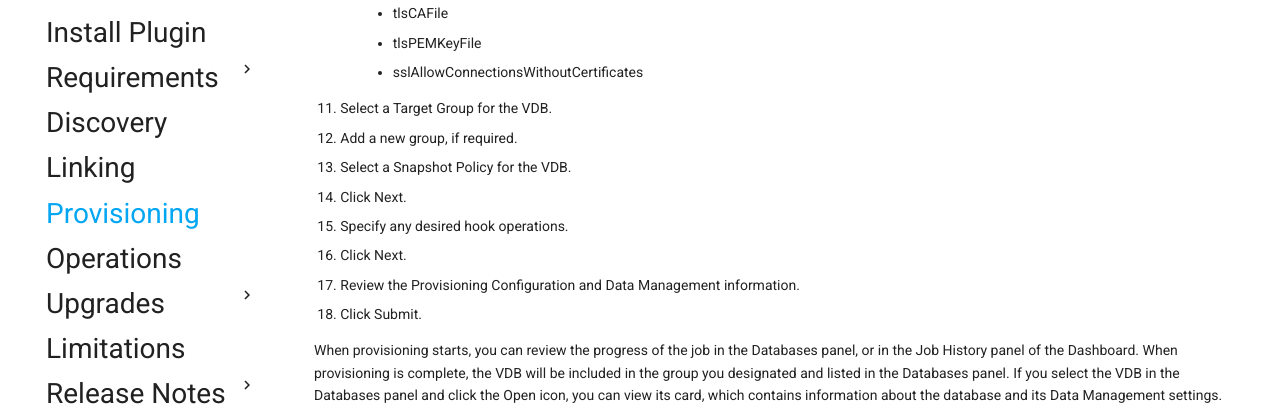
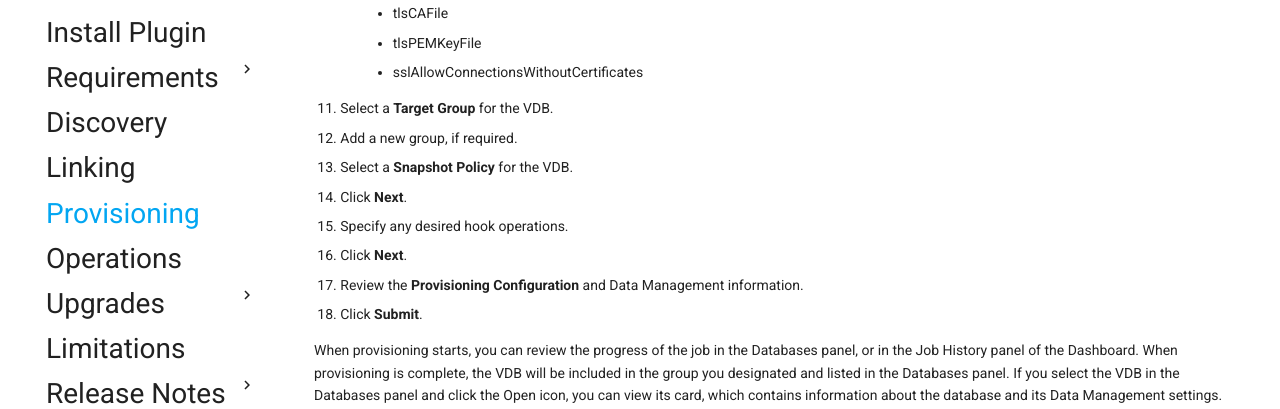
Before and after one commit to ayesharustgi-delphix/mongo-plugin, an MkDocs documentation site: the page built from docs/docs/Provisioning.md, in a window 1280 px wide and 900 px high, scrolled down 4711 px. Shown: the part 188-597 px from the top of the window. Built offline with MkDocs 1.6.1 and Material for MkDocs 9.7.7, drawn with Linux system fonts in a browser that asks for light colours; some of the changed text lies outside the part shown.

```diff
--- a/docs/docs/Provisioning.md
+++ b/docs/docs/Provisioning.md
@@ -6,7 +6,7 @@ A dSource is a virtualized representation of a physical or logical source databa
 
 Snapshots accumulate over time. To view a snapshot:
 
-1. From the Datasets panel, click the group containing the dSource.
+1. From the **Datasets** panel, click the group containing the dSource.
 2. Select dSource.
 3. Click the TimeFlow tab.
 
@@ -33,10 +33,10 @@ Create VDB
 ----------
 Procedure:
 
-1. Login to the Delphix Management GUI.
-2. Click Manage.
-3. Select Datasets.
-4. Select a dSource.
+1. Login to the **Delphix Management GUI**.
+2. Click **Manage**.
+3. Select **Datasets**.
+4. Select a **dSource**.
 5. Select a snapshot from which you want to provision.
 6. Click Provision VDB icon to open Provision VDB wizard.
 
@@ -104,14 +104,14 @@ Procedure:
         -   sslAllowConnectionsWithoutCertificates
 
 
-11. Select a Target Group for the VDB.
+11. Select a **Target Group** for the VDB.
 12. Add a new group, if required.
-13. Select a Snapshot Policy for the VDB.
-14. Click Next.
+13. Select a **Snapshot Policy** for the VDB.
+14. Click **Next**.
 15. Specify any desired hook operations.
-16. Click Next.
-17. Review the Provisioning Configuration and Data Management information.
-18. Click Submit.
+16. Click **Next**.
+17. Review the **Provisioning Configuration** and Data Management information.
+18. Click **Submit**.
 
 When provisioning starts, you can review the progress of the job in the Databases panel, or in the Job History panel of the Dashboard. When provisioning is complete, the VDB will be included in the group you designated and listed in the Databases panel. If you select the VDB in the Databases panel and click the Open icon, you can view its card, which contains information about the database and its Data Management settings.
 
```
Also changed, not shown: docs/docs/Discovery.md (+6 -6 lines), docs/docs/Linking.md (+11 -11 lines), docs/docs/Release_Notes/1.2.0/Release-v1.2.0.md (+1 -1 lines), docs/docs/Troubleshooting.md (+1 -7 lines), docs/docs/index.md (+1 -1 lines), docs/docs/Release_Notes/.pages.
